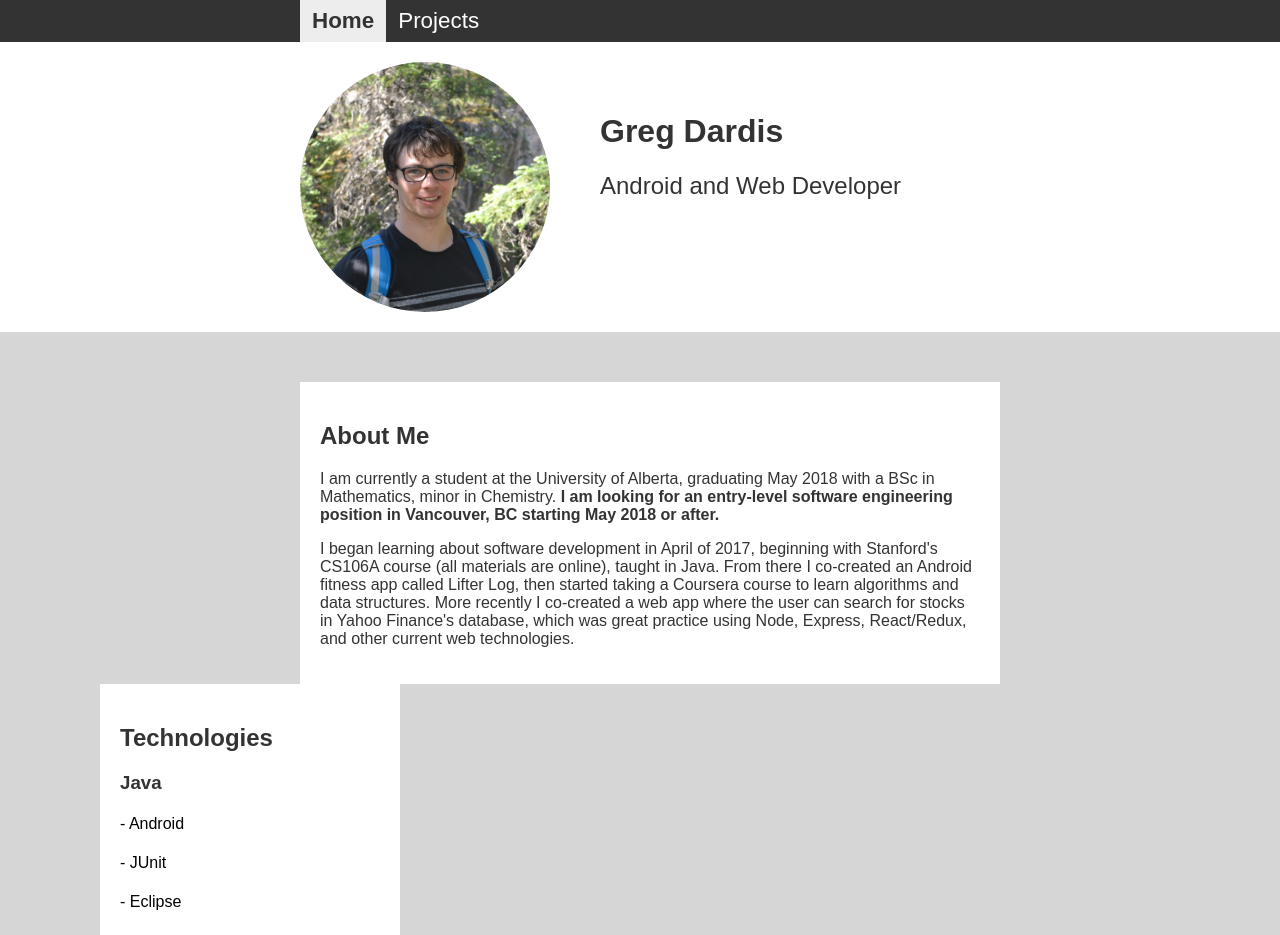
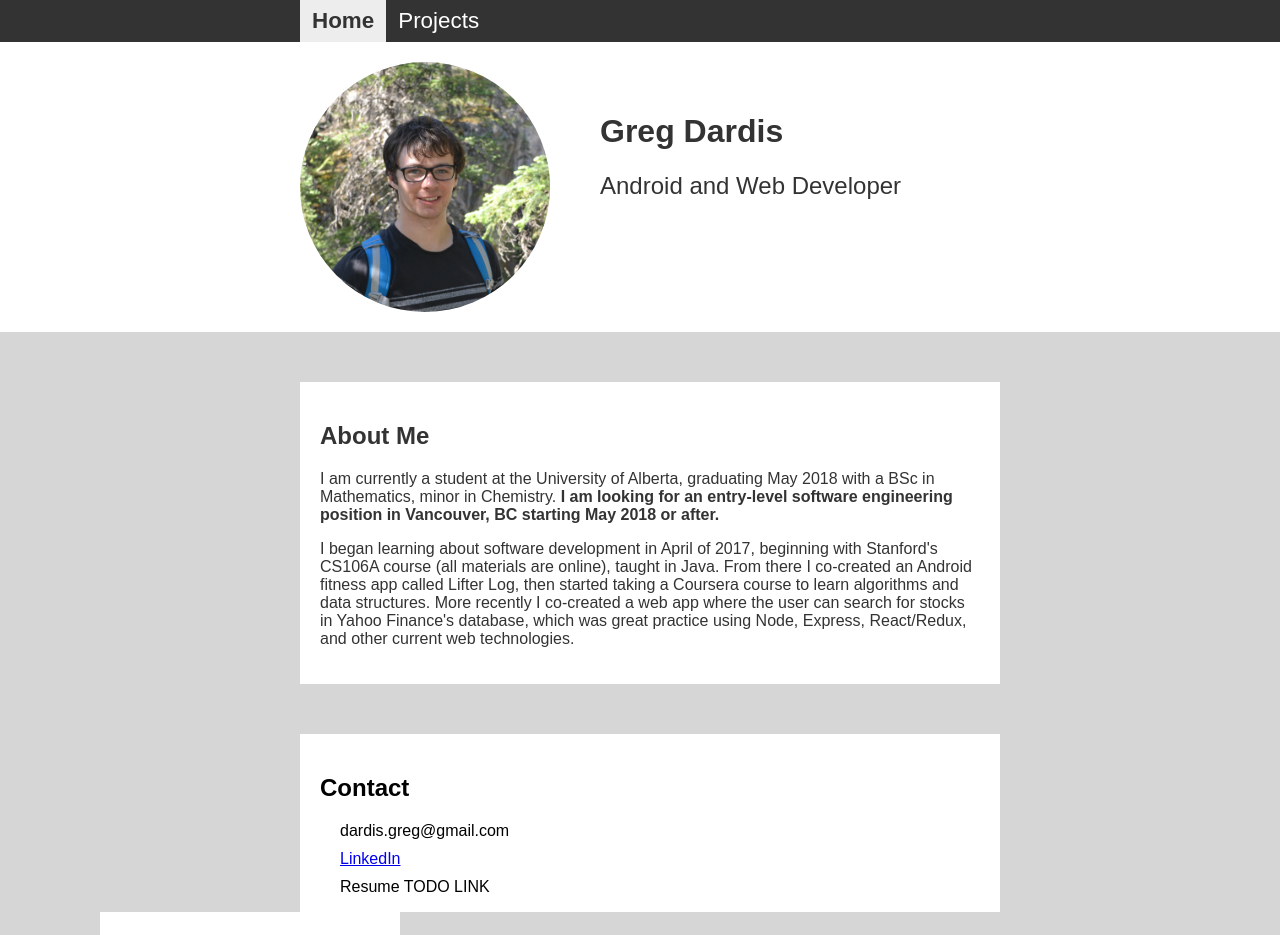
Before and after one commit to gregdardis/personal-website, a React (Create React App) app: page / in a window 1280 px wide. Shown: the top 935 px of the page. Built offline with nearby package versions, Linux system fonts and the light colour scheme.

Commit message:
made contact component with email, resume, linkedin link

```diff
--- a/src/components/about/about.css
+++ b/src/components/about/about.css
@@ -1,4 +1,5 @@
 .about {
   padding: 20px;
   color: #333333;
+  margin-bottom: 50px;
 }
--- /dev/null
+++ b/src/components/contact/Contact.js
@@ -0,0 +1,16 @@
+import React from 'react';
+
+import './contact.css';
+
+const Contact = () => (
+  <div className='contact'>
+    <h2>Contact</h2>
+    <ul>
+      <li>dardis.greg@gmail.com</li>
+      <li><a href='https://www.linkedin.com/in/greg-dardis-73495514b/'>LinkedIn</a></li>
+      <li>Resume TODO LINK</li>
+    </ul>
+  </div>
+);
+
+export default Contact;
--- /dev/null
+++ b/src/components/contact/contact.css
@@ -0,0 +1,8 @@
+.contact h2 {
+  padding: 20px 20px 0px 20px;
+}
+
+.contact li {
+  list-style-type: none;
+  margin: 10px 0;
+}
--- /dev/null
+++ b/src/components/contact/index.js
@@ -0,0 +1,3 @@
+import Contact from './Contact';
+
+export default Contact;
--- a/src/components/leftColumn/LeftColumn.js
+++ b/src/components/leftColumn/LeftColumn.js
@@ -2,10 +2,12 @@ import React from 'react';
 
 import './leftColumn.css';
 import About from '../about';
+import Contact from '../contact';
 
 const LeftColumn = () => (
   <div className='leftColumn'>
     <About />
+    <Contact />
   </div>
 );
 
--- a/src/components/leftColumn/leftColumn.css
+++ b/src/components/leftColumn/leftColumn.css
@@ -1,6 +1,6 @@
 .leftColumn {
   display: flex;
-  flex-direction: vertical;
+  flex-direction: column;
   float: left;
   margin-left: 300px;
   width: 700px;
--- a/src/components/rightColumn/rightColumn.css
+++ b/src/components/rightColumn/rightColumn.css
@@ -1,6 +1,6 @@
 .rightColumn {
   display: flex;
-  flex-direction: vertical;
+  flex-direction: column;
   position: relative;
   left: 100px;
   width: 300px;
```
